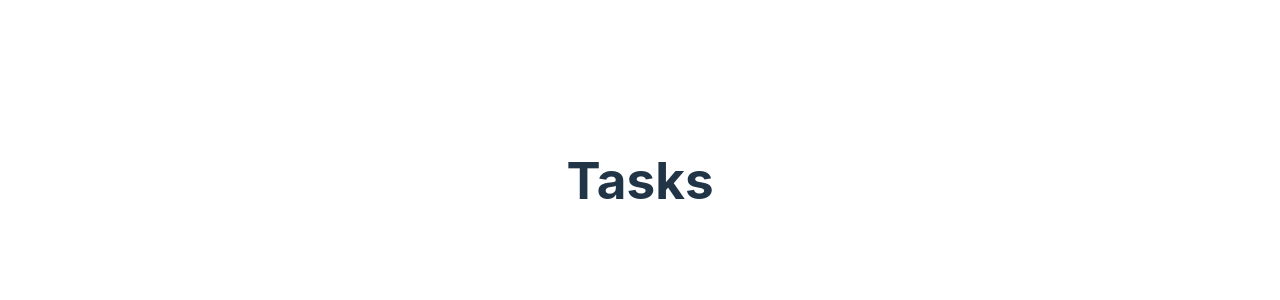
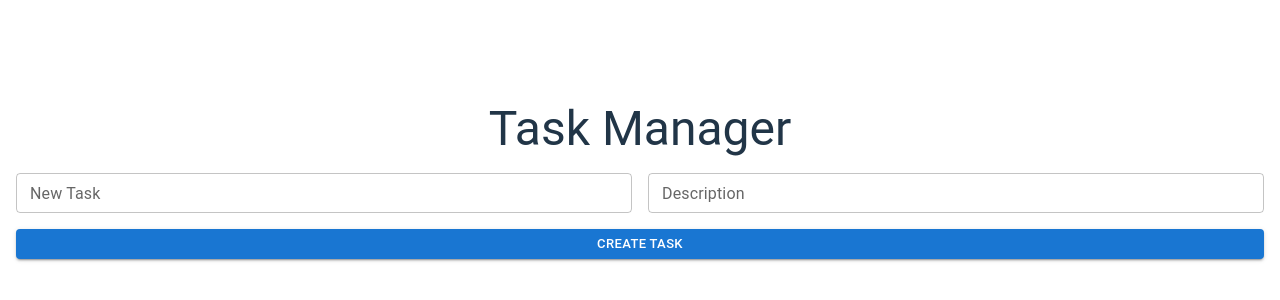
Before and after one commit to veerbal1/to-do-list-separation-of-concern, a React (Vite) app: page / in a window 1280 px wide. Shown: the part 212-512 px from the top of the page. Built offline with nearby package versions, Linux system fonts and the light colour scheme; the HTML template or start-up script is replaced by a standard one.

Commit message:
Added Create task component at main page

```diff
--- a/src/App.jsx
+++ b/src/App.jsx
@@ -1,11 +1,25 @@
-import { useState } from 'react';
+import { Grid } from '@mui/material';
 import './App.css';
+import CreateTask from './components/tasks/CreateTask';
 import TaskList from './components/tasks/TaskList';
+import H3 from './components/ui/typography/h3';
 
 function App() {
   return (
     <div className="App">
-      <h1>Tasks</h1>
+      <Grid
+        container
+        spacing={2}
+        sx={{
+          padding: 2,
+        }}
+        justifyContent="center"
+      >
+        <Grid item xs={12}>
+          <H3 title="Task Manager" align="center" />
+        </Grid>
+        <CreateTask />
+      </Grid>
       <TaskList />
     </div>
   );
```
